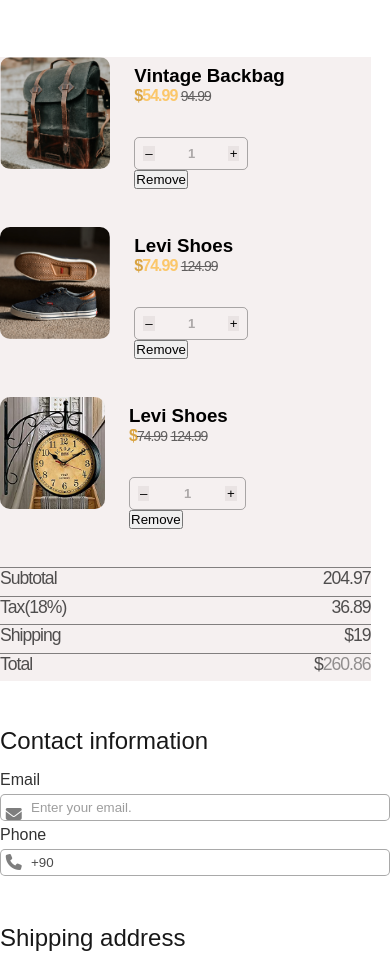
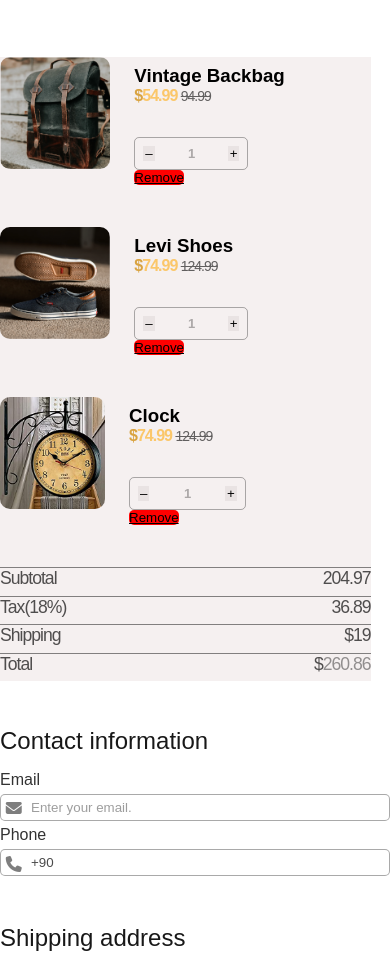
Before and after one commit to zgulen/checkoutForm, a plain HTML site: page index.html in a window 390 px wide. Shown: the part 68-1033 px from the top of the page. Drawn offline with Linux system fonts and the light colour scheme; a web font is replaced by a local one.

Commit message:
Fix: Buttons

```diff
--- a/index.html
+++ b/index.html
@@ -153,7 +153,7 @@
           <div class="img1" id="img3">
             <img src="./images/photo3.jpg" alt="Shoes" />
             <div class="btns">
-              <h3>Levi Shoes</h3>
+              <h3>Clock</h3>
               <p>$<span id="price3">74.99</span> <span id="none2">124.99</span></p>
               <div class="öff">
                 <button id="minus2" type="button">–</button>
--- a/style.scss
+++ b/style.scss
@@ -26,6 +26,7 @@ body {
     }
 
   }
+
   //  ! MAIN
   .main {
     margin-top: 2rem;
@@ -145,7 +146,7 @@ body {
             letter-spacing: -1px;
             text-decoration: none;
           }
-          #price2{
+          #price2, #price3{
             color: rgba(255, 166, 0, 0.925);
             font-weight: 600;
             font-size: 1rem;
@@ -182,6 +183,12 @@ body {
       height: 150px;
       width: 100%;
       margin-left: 1rem;
+      .remove{
+        border: none;
+        text-decoration: underline;
+        background-color: red;
+        border-radius: 5px;
+      }
 
     }
     .öff{
@@ -292,10 +299,10 @@ body {
       opacity: .5;
       position: absolute;
       left: 1.5%;
-      top: 55%;
+      top: 60%;
     }
     .fa-envelope {
-      top: 84%;
+      top: 77%;
     }
     .country {
       display: flex;
@@ -411,6 +418,11 @@ body {
             border: none;
         }
       }
+      .remove{
+        border: none;
+        text-decoration: underline;
+        background-color: red;
+      }
     }
     .total{
         div{
```
Also changed, not shown: style.css, 1 other file.
